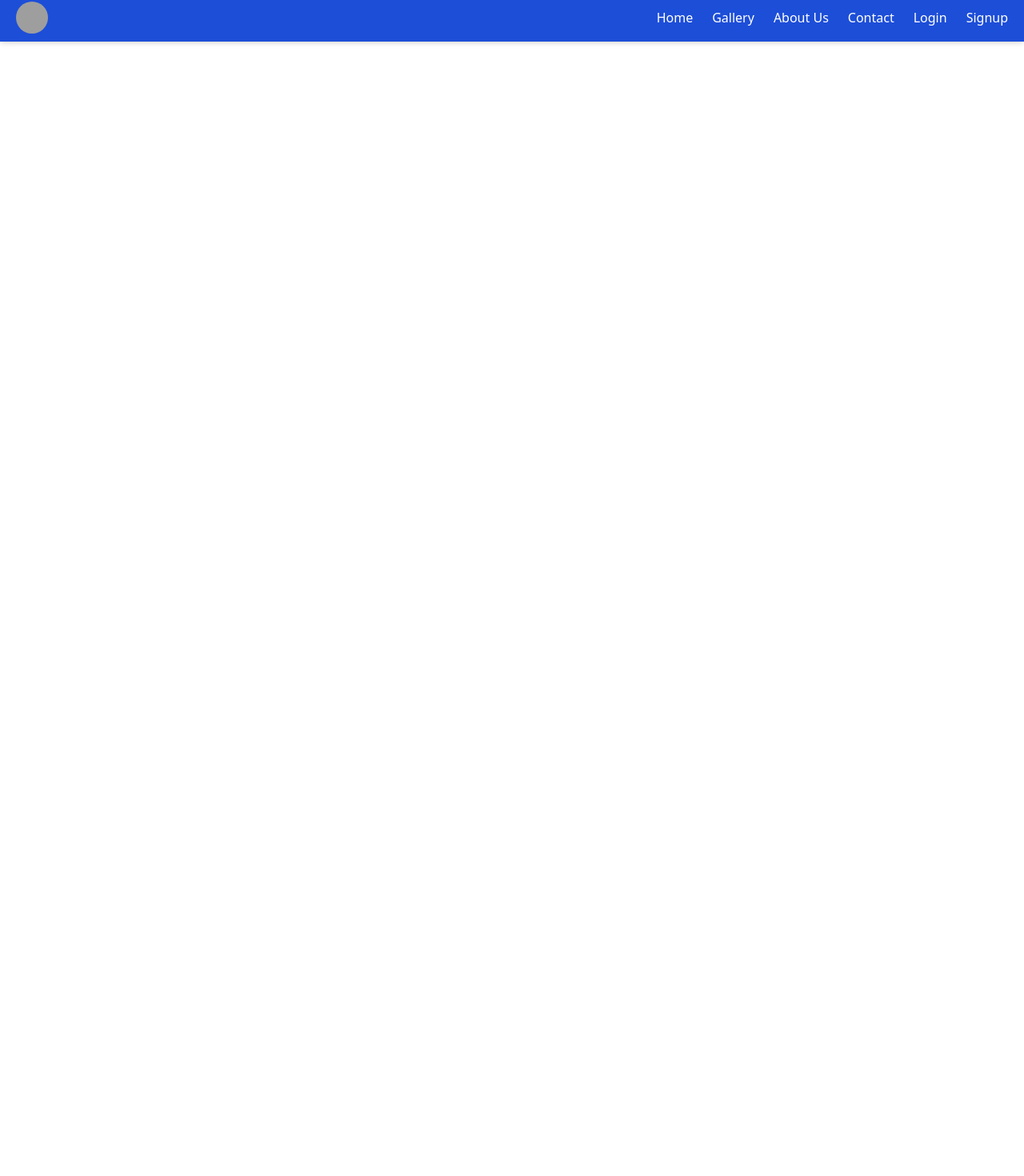
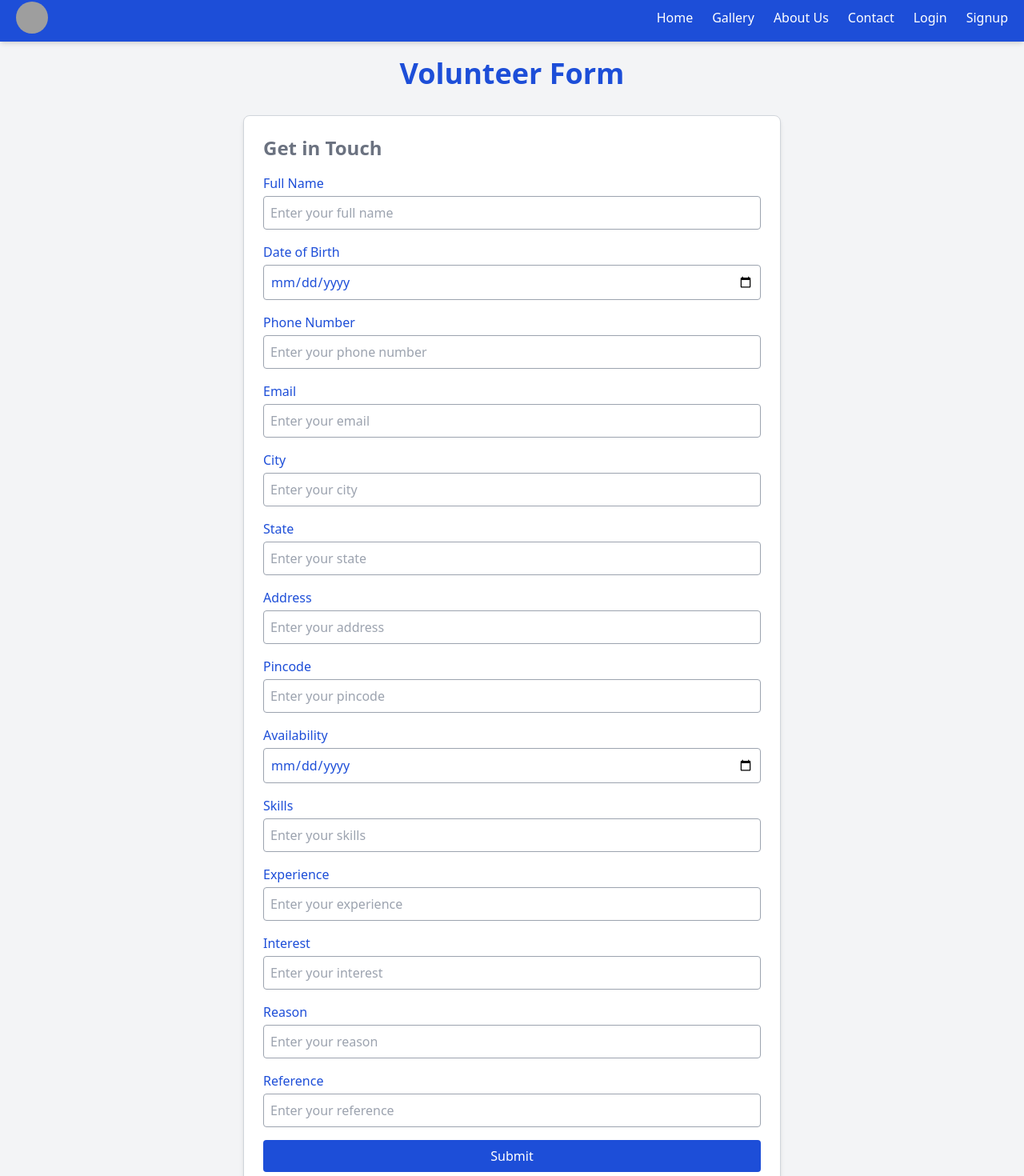
Before and after one commit to pankajkr-143/NGO-Helper, a React (Vite) app in the folder frontend/: page /volunteer in a window 1280 px wide. Shown: the part 8-1478 px from the top of the page at 80% size. Before the commit the page ends 800 px from the top, so only its background shows below. Built offline with nearby package versions, Linux system fonts and the light colour scheme; no server answers; grey boxes are pictures that could not be loaded.

Commit message:
Add volunteer form and enhance navigation for logged-in users

```diff
--- a/frontend/src/App.jsx
+++ b/frontend/src/App.jsx
@@ -18,6 +18,7 @@ import Blog from "./Components/BlogSection/Blog";
 import Gallery from "./Components/GallerySection/Gallery";
 import ContactUs from "./Components/ContactSection/ContactUs";
 import UpcomingEvents from "./Components/EventSection/UpcomingEvents";
+import VolunteerForm from "./Components/EventSection/volunteerForm";
 
 const App = () => {
   return (
@@ -60,6 +61,7 @@ const App = () => {
           <Route path="/aboutus" element={<About />}/>
           <Route path="/contactus" element={<ContactUs />}/>
           <Route path="/paymentHistory" element={<PaymentHistory />}/>
+          <Route path="/volunteer" element={<VolunteerForm />}/>
 
         </Routes>
       </Router>
--- a/frontend/src/Components/EventSection/volunteerForm.jsx
+++ b/frontend/src/Components/EventSection/volunteerForm.jsx
@@ -1,21 +1,87 @@
+import React, { useState } from 'react';
+import axios from 'axios';
+import { useNavigate } from 'react-router-dom';
+
+
 const VolunteerForm = () => {
+   const navigate = useNavigate();
 
-return (
+  const [formData, setFormData] = useState({
+    fullName: '',
+    Dob: '',
+    phoneNo: '',
+    email: '',
+    city: '',
+    state: '',
+    address: '',
+    pincode: '',
+    availability: '',
+    skills: '',
+    experience: '',
+    interest: '',
+    reason: '',
+    reference: ''
+  });
+
+  const handleInput = (e) => {
+    const { name, value } = e.target;
+    setFormData({ ...formData, [name]: value });
+  };
+
+  const handleSubmit = async (e) => {
+    e.preventDefault();
+
+    try {
+      const response = await axios.post('http://localhost:4000/volunteer/volunteer', formData);
+      console.log('Form submitted successfully', response.data);
+      alert('Form Data sent successfully');
+      navigate('/');
+
+
+    } catch (error) {
+      console.error('Error submitting form', error);
+      alert('Form Data not successfully');
+
+    }
+  };
+
+  return (
     <div className="bg-gray-100 text-blue-700 p-8">
-      {/* Page Header */}
-      <h1 className="text-4xl font-bold text-center mt-12 mb-8">Contact Us</h1>
-      {/* Contact Form Section */}
+      <h1 className="text-4xl font-bold text-center mt-12 mb-8">Volunteer Form</h1>
       <div className="max-w-2xl mx-auto bg-white p-6 rounded-lg shadow-md border border-gray-300">
         <h2 className="text-2xl font-semibold mb-4 text-gray-500">Get in Touch</h2>
-        <form className="space-y-4">
+        <form className="space-y-4" onSubmit={handleSubmit}>
           <div>
-            <label className="block font-medium mb-1">Name</label>
+            <label className="block font-medium mb-1">Full Name</label>
             <input
               type="text"
-              name="username"
-              value={contact.username}
+              name="fullName"
+              value={formData.fullName}
               onChange={handleInput}
-              placeholder="Enter your name"
+              placeholder="Enter your full name"
+              required
+              className="w-full p-2 border border-gray-400 rounded focus:outline-none focus:ring-2 focus:ring-gray-600"
+            />
+          </div>
+          <div>
+            <label className="block font-medium mb-1">Date of Birth</label>
+            <input
+              type="date"
+              name="Dob"
+              value={formData.Dob}
+              onChange={handleInput}
+              required
+              className="w-full p-2 border border-gray-400 rounded focus:outline-none focus:ring-2 focus:ring-gray-600"
+            />
+          </div>
+          <div>
+            <label className="block font-medium mb-1">Phone Number</label>
+            <input
+              type="number"
+              name="phoneNo"
+              value={formData.phoneNo}
+              onChange={handleInput}
+              placeholder="Enter your phone number"
               required
               className="w-full p-2 border border-gray-400 rounded focus:outline-none focus:ring-2 focus:ring-gray-600"
             />
@@ -25,7 +91,7 @@ return (
             <input
               type="email"
               name="email"
-              value={contact.email}
+              value={formData.email}
               onChange={handleInput}
               placeholder="Enter your email"
               required
@@ -33,63 +99,134 @@ return (
             />
           </div>
           <div>
-            <label className="block font-medium mb-1">Subject</label>
+            <label className="block font-medium mb-1">City</label>
             <input
               type="text"
-              name="subject"
-              value={contact.subject}
+              name="city"
+              value={formData.city}
               onChange={handleInput}
-              placeholder="Enter subject"
+              placeholder="Enter your city"
               required
               className="w-full p-2 border border-gray-400 rounded focus:outline-none focus:ring-2 focus:ring-gray-600"
             />
           </div>
           <div>
-            <label className="block font-medium mb-1">Message</label>
-            <textarea
-              name="message"
-              value={contact.message}
+            <label className="block font-medium mb-1">State</label>
+            <input
+              type="text"
+              name="state"
+              value={formData.state}
               onChange={handleInput}
-              placeholder="Your message..."
-              rows="5"
+              placeholder="Enter your state"
               required
               className="w-full p-2 border border-gray-400 rounded focus:outline-none focus:ring-2 focus:ring-gray-600"
-            ></textarea>
+            />
+          </div>
+          <div>
+            <label className="block font-medium mb-1">Address</label>
+            <input
+              type="text"
+              name="address"
+              value={formData.address}
+              onChange={handleInput}
+              placeholder="Enter your address"
+              required
+              className="w-full p-2 border border-gray-400 rounded focus:outline-none focus:ring-2 focus:ring-gray-600"
+            />
+          </div>
+          <div>
+            <label className="block font-medium mb-1">Pincode</label>
+            <input
+              type="number"
+              name="pincode"
+              value={formData.pincode}
+              onChange={handleInput}
+              placeholder="Enter your pincode"
+              required
+              className="w-full p-2 border border-gray-400 rounded focus:outline-none focus:ring-2 focus:ring-gray-600"
+            />
+          </div>
+          <div>
+            <label className="block font-medium mb-1">Availability</label>
+            <input
+              type="date"
+              name="availability"
+              value={formData.availability}
+              onChange={handleInput}
+              required
+              className="w-full p-2 border border-gray-400 rounded focus:outline-none focus:ring-2 focus:ring-gray-600"
+            />
+          </div>
+          <div>
+            <label className="block font-medium mb-1">Skills</label>
+            <input
+              type="text"
+              name="skills"
+              value={formData.skills}
+              onChange={handleInput}
+              placeholder="Enter your skills"
+              required
+              className="w-full p-2 border border-gray-400 rounded focus:outline-none focus:ring-2 focus:ring-gray-600"
+            />
+          </div>
+          <div>
+            <label className="block font-medium mb-1">Experience</label>
+            <input
+              type="text"
+              name="experience"
+              value={formData.experience}
+              onChange={handleInput}
+              placeholder="Enter your experience"
+              required
+              className="w-full p-2 border border-gray-400 rounded focus:outline-none focus:ring-2 focus:ring-gray-600"
+            />
+          </div>
+          <div>
+            <label className="block font-medium mb-1">Interest</label>
+            <input
+              type="text"
+              name="interest"
+              value={formData.interest}
+              onChange={handleInput}
+              placeholder="Enter your interest"
+              required
+              className="w-full p-2 border border-gray-400 rounded focus:outline-none focus:ring-2 focus:ring-gray-600"
+            />
+          </div>
+          <div>
+            <label className="block font-medium mb-1">Reason</label>
+            <input
+              type="text"
+              name="reason"
+              value={formData.reason}
+              onChange={handleInput}
+              placeholder="Enter your reason"
+              required
+              className="w-full p-2 border border-gray-400 rounded focus:outline-none focus:ring-2 focus:ring-gray-600"
+            />
+          </div>
+          <div>
+            <label className="block font-medium mb-1">Reference</label>
+            <input
+              type="text"
+              name="reference"
+              value={formData.reference}
+              onChange={handleInput}
+              placeholder="Enter your reference"
+              required
+              className="w-full p-2 border border-gray-400 rounded focus:outline-none focus:ring-2 focus:ring-gray-600"
+            />
           </div>
           <button
             type="submit"
-            onClick={handleSubmit}
             className="w-full bg-blue-700 text-white py-2 rounded hover:bg-gray-800 focus:ring-2 focus:ring-offset-2 focus:ring-gray-600"
           >
-            Send Message
+            Submit
           </button>
         </form>
-      </div>
-      {/* Address and Map Section */}
-      <div className="mt-12 text-center">
-        <h2 className="text-2xl font-semibold mb-4 text-gray-600">Our Location</h2>
-        <p className="text-blue-500">NGO Helpers Office</p>
-        <p className="text-blue-500">123 Main Street, Bhopal, Madhya Pradesh 12345</p>
-        <div className="mt-4">
-          <div className="relative w-full max-w-2xl mx-auto border border-gray-400 rounded overflow-hidden">
-            <iframe
-              title="Google Map"
-              src="https://www.google.com/maps/embed?pb=!1m18!1m12!1m3!1d1832.8436170867828!2d77.488556720265!3d23.254465830302614!2m3!1f0!2f0!3f0!3m2!1i1024!2i768!4f13.1!3m3!1m2!1s0x397c4137a3ce800d%3A0x4d0d43e45e0cd1ae!2sRishipuram%20phase%203!5e0!3m2!1sen!2sin!4v1736089071981!5m2!1sen!2sin"
-              className="w-full aspect-[16/9]"
-              allowFullScreen=""
-              loading="lazy"
-            ></iframe>
-          </div>
-        </div>
-      </div>
-      {/* Social Media Section */}
-      <div className="social-icons mt-8 flex justify-center items-center gap-x-5">
-        <FaFacebook className="text-blue-700 text-xl hover:text-blue-500 cursor-pointer duration-500" />
-        <FaTwitter className="text-blue-700 text-xl hover:text-blue-400 cursor-pointer duration-500" />
-        <FaInstagram className="text-blue-700 text-xl hover:text-pink-500 cursor-pointer duration-500" />
       </div>
     </div>
   );
 };
 
-  export default VolunteerForm;
+export default VolunteerForm;
--- a/frontend/src/store/auth.jsx
+++ b/frontend/src/store/auth.jsx
@@ -6,6 +6,7 @@ export const AuthProvider = ({ children }) => {
   const [token, setToken] = useState(localStorage.getItem('token') || '');
   const [user, setUser] = useState(null);
   const [supports, setSupports] = useState([]);
+  const [isLoggedIn, setIsLoggedIn] = useState(!!token);
 
   const storeTokenInLS = (newToken) => {
     setToken(newToken);
@@ -13,8 +14,8 @@ export const AuthProvider = ({ children }) => {
     console.log('Token stored:', newToken);
   };
 
-  let isLoggedIn = !!token;
-  console.log("isLoggedIn", isLoggedIn)
+  // let isLoggedIn = !!token;
+  // console.log("isLoggedIn", isLoggedIn)
 
   const LogoutUser = () => {
     setToken('');
@@ -63,7 +64,10 @@ export const AuthProvider = ({ children }) => {
     }
   };
 
-  // Fetch supports regardless of token status
+  useEffect(() => {
+    setIsLoggedIn(!!token);
+  }, [token]);
+
   useEffect(() => {
     getSupports();
     if(token) {
```
Also changed, not shown: frontend/src/Components/AboutSection/About.jsx (+16 -4 lines), frontend/src/Components/EventSection/UpcomingEvents.jsx (+28 -43 lines).
